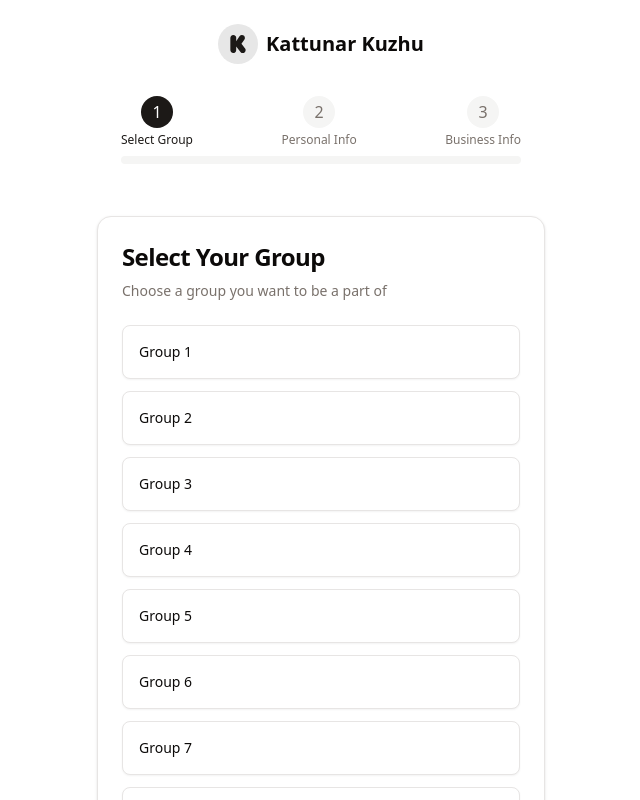
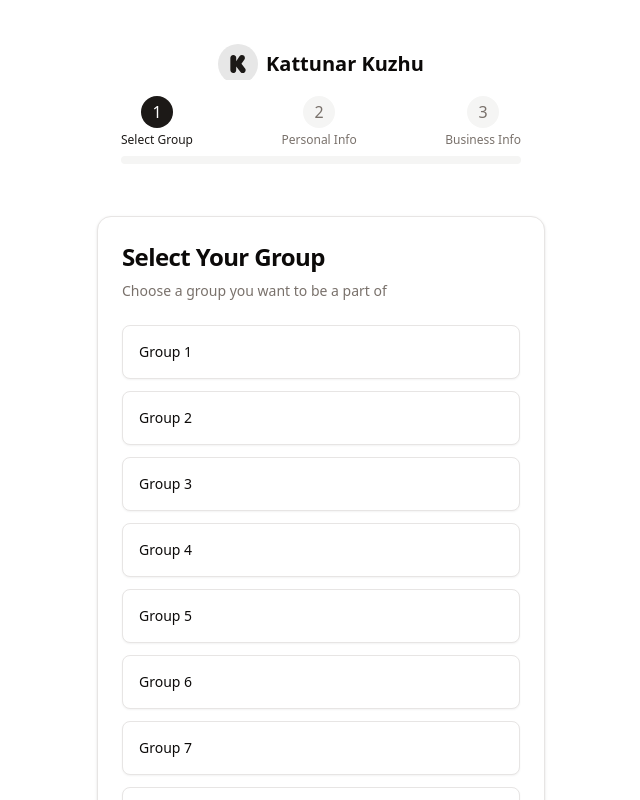
Before and after one commit to Developersbbs/kattunar-kuzhu-prototype, a Next.js app: page /auth/register in a window 1280 px wide. Shown: the top 800 px of the page, without its empty margins (319-959 px from the left). Built offline with nearby package versions, Linux system fonts and the light colour scheme.

Commit message:
feat: enhance registration page styling with rounded corners and margin adjustments

```diff
--- a/app/auth/register/page.js
+++ b/app/auth/register/page.js
@@ -149,7 +149,7 @@ export default function Register() {
 	};
 
 	return (
-		<main className="min-h-screen bg-background p-6">
+		<main className="min-h-screen bg-background p-6 rounded-3xl ">
 			<Dialog open={showSuccessModal} onOpenChange={setShowSuccessModal}>
 				<DialogContent className="sm:max-w-md">
 					<DialogHeader className="flex flex-col items-center text-center">
@@ -163,7 +163,7 @@ export default function Register() {
 			</Dialog>
 
 			{/* Logo */}
-			<div className="fixed top-0 left-0 right-0 flex justify-center items-center py-6 bg-background border-b z-10">
+			<div className="fixed top-0 left-0 right-0 flex justify-center items-center py-6 bg-background border-b z-10 mt-5">
 				<div className="flex items-center gap-2">
 					<div className="w-10 h-10 rounded-full bg-primary/10 flex items-center justify-center">
 						<BiLogoKickstarter className="w-6 h-6 text-primary" />
```
